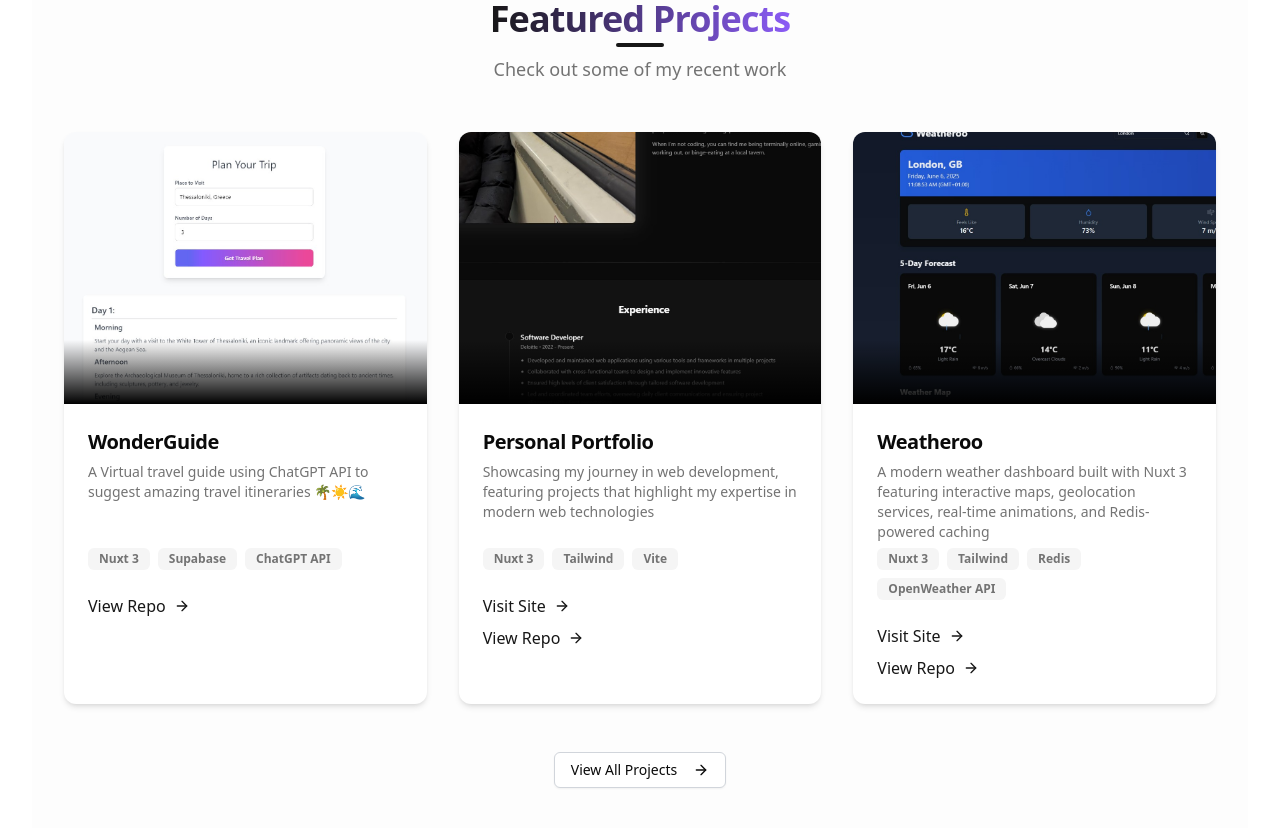
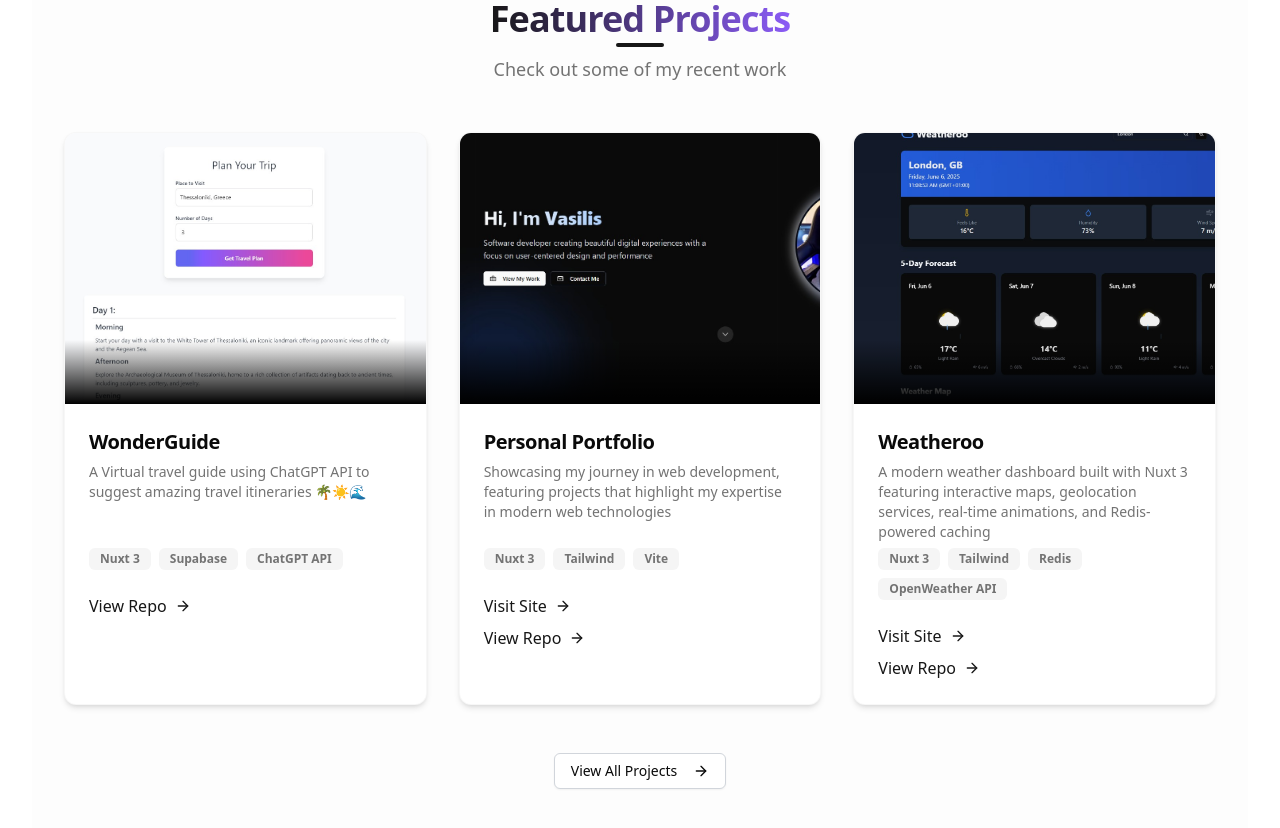
Before and after one commit to Vasilis-Rousis/vue-portfolio, a Nuxt app: page / in a window 1280 px wide. Shown: the part 940-1768 px from the top of the page. Built offline with nearby package versions, Linux system fonts and the light colour scheme.

Commit message:
Updated styling and image

```diff
--- a/eslint.config.mjs
+++ b/eslint.config.mjs
@@ -7,6 +7,7 @@ export default withNuxt([
       // Vue specific rules
       'vue/multi-word-component-names': 'off',
       'vue/require-default-prop': 'off',
+      'vue/html-self-closing': 'off',
 
       // TypeScript rules
       '@typescript-eslint/no-unused-vars': [
--- a/pages/index.vue
+++ b/pages/index.vue
@@ -112,7 +112,7 @@
           <Card
             v-for="project in featuredProjects"
             :key="project.id"
-            class="overflow-hidden group border-0 bg-card shadow-md hover:shadow-xl transition-all duration-300 card-hover flex flex-col"
+            class="overflow-hidden group border border-border/30 bg-card shadow-md hover:shadow-xl transition-all duration-300 card-hover flex flex-col"
           >
             <div class="w-full">
               <AspectRatio :ratio="4 / 3" class="overflow-hidden">
```
Also changed, not shown: public/images/portfolio-website.jpg.
